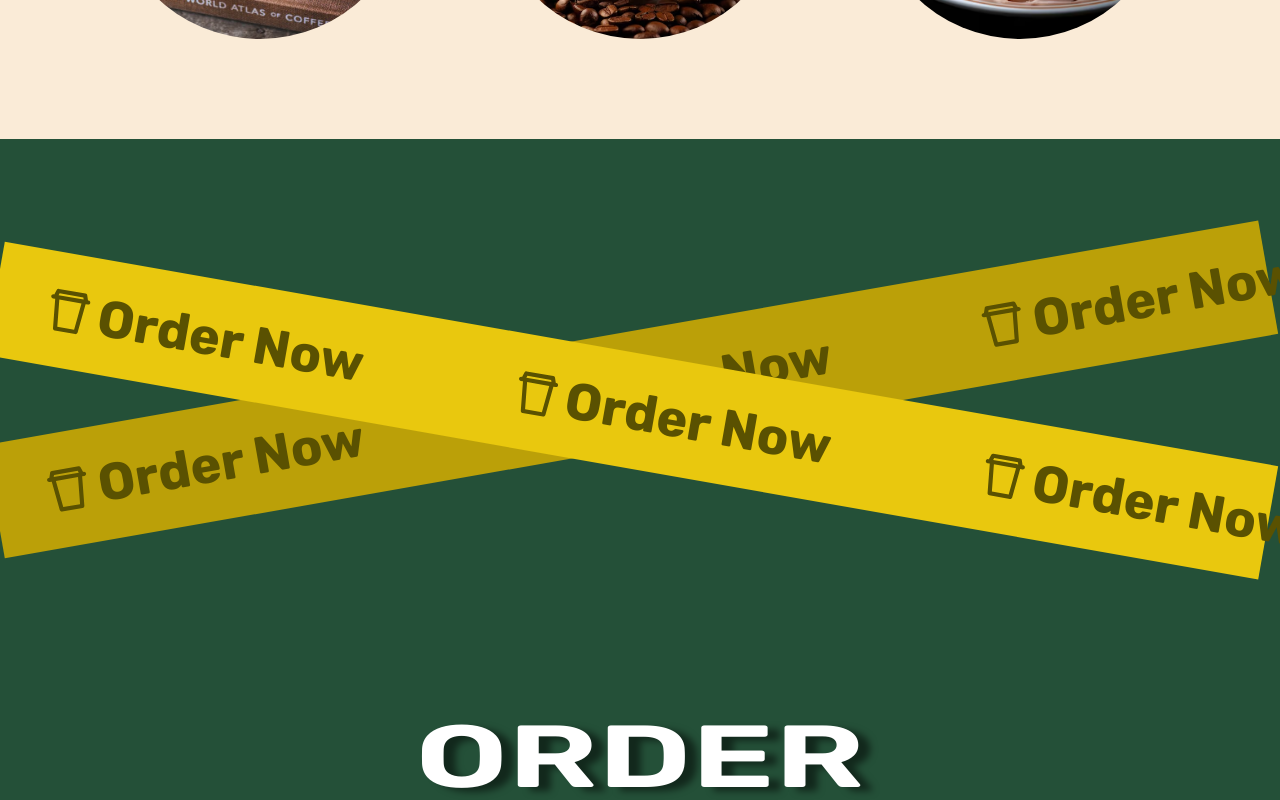
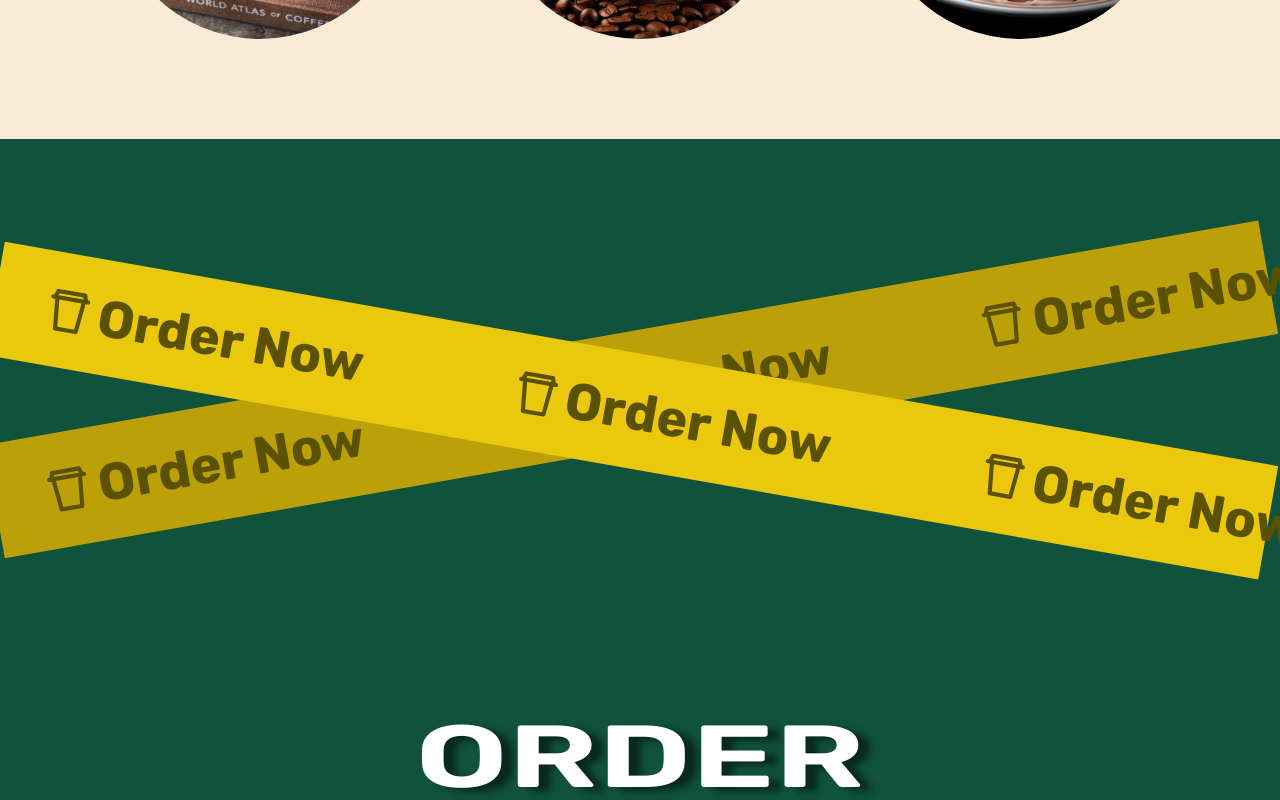
Before and after one commit to AsadKhan-11/Coffee-shop, a React (Vite) app: page / in a window 1280 px wide. Shown: the part 2120-2920 px from the top of the page. Built offline with nearby package versions, Linux system fonts and the light colour scheme.

Commit message:
Adding images

```diff
--- a/src/Components/Order/Order.css
+++ b/src/Components/Order/Order.css
@@ -1,5 +1,5 @@
 .Order {
-  background-color: rgb(36, 80, 56);
+  background-color: rgb(16, 82, 60);
   display: flex;
   align-items: center;
   justify-content: center;
```
